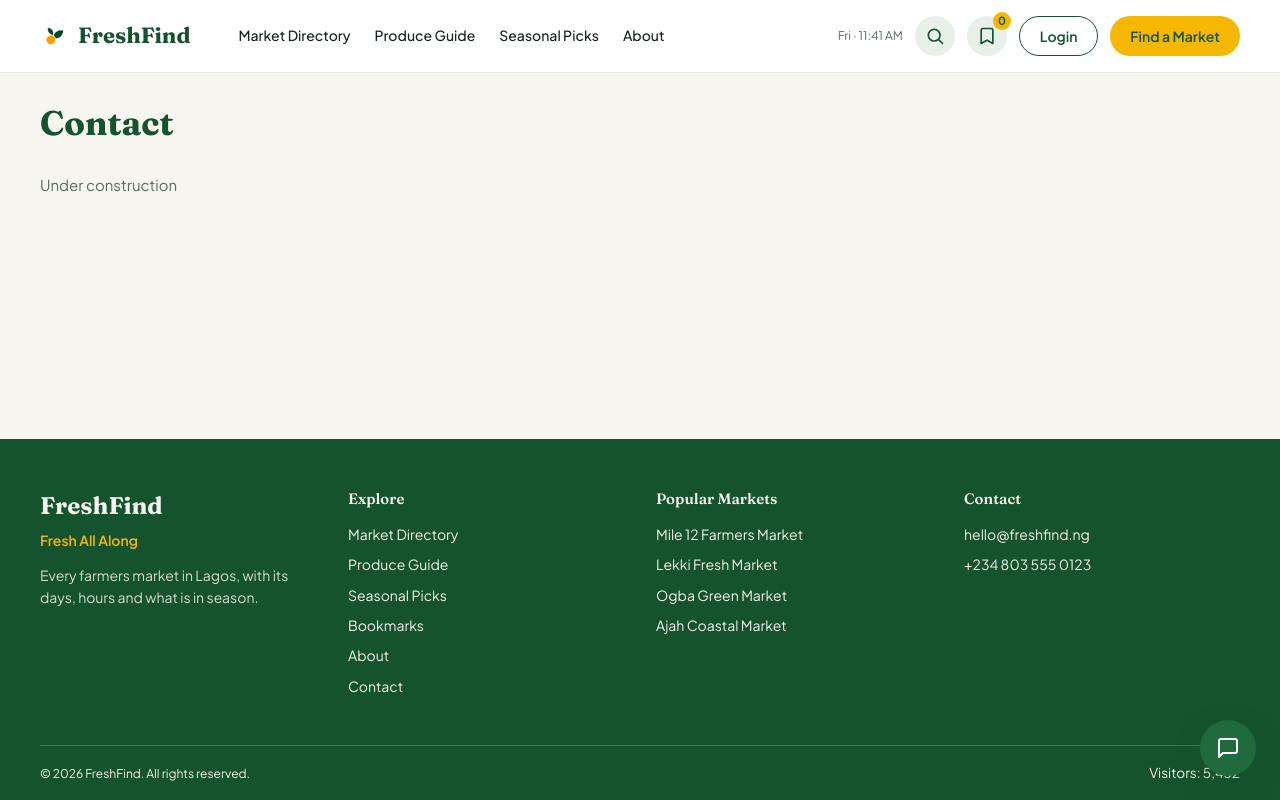
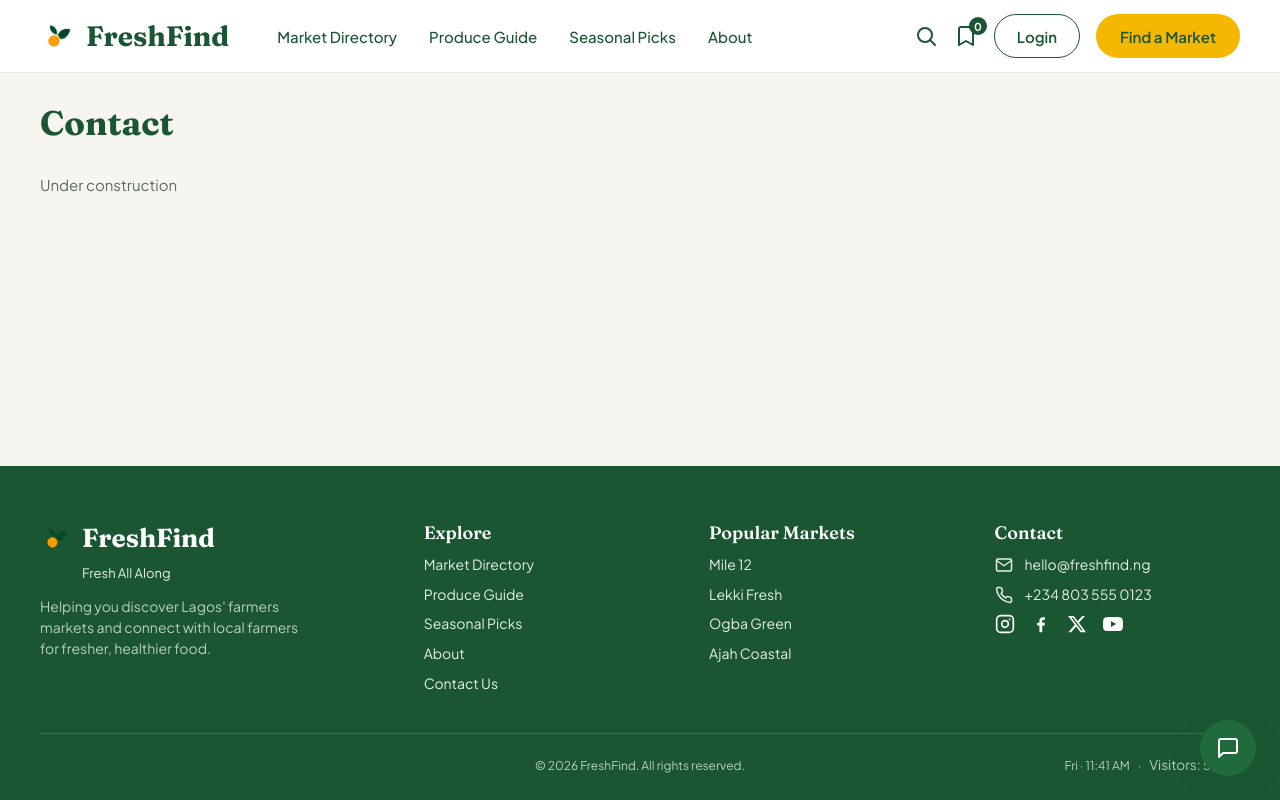
Before and after one commit to GeraldXtra/freshfind, a React (Vite) app: page /freshfind/contact in a window 1280 px wide. Built offline with nearby package versions, Linux system fonts and the light colour scheme.

Commit message:
Match navbar and footer to design mockup

```diff
--- a/src/components/Footer.jsx
+++ b/src/components/Footer.jsx
@@ -1,86 +1,222 @@
 import { Link } from 'react-router-dom'
+import LiveClock from './LiveClock'
 import VisitorCounter from './VisitorCounter'
+import logo from '../assets/images/brand/logo.png'
 
 const exploreLinks = [
   { label: 'Market Directory', to: '/directory' },
   { label: 'Produce Guide', to: '/produce' },
   { label: 'Seasonal Picks', to: '/seasonal' },
-  { label: 'Bookmarks', to: '/bookmarks' },
   { label: 'About', to: '/about' },
-  { label: 'Contact', to: '/contact' },
+  { label: 'Contact Us', to: '/contact' },
 ]
 
-const popularMarkets = [
-  'Mile 12 Farmers Market',
-  'Lekki Fresh Market',
-  'Ogba Green Market',
-  'Ajah Coastal Market',
-]
+const popularMarkets = ['Mile 12', 'Lekki Fresh', 'Ogba Green', 'Ajah Coastal']
 
 const footerStyle = {
   marginTop: 'var(--space-8)',
+  padding: '56px 0 24px',
   background: 'var(--color-green-900)',
-  color: 'var(--color-cream)',
+  color: 'var(--color-footer-text)',
 }
 
 const gridStyle = {
   display: 'grid',
-  gridTemplateColumns: 'repeat(auto-fit, minmax(200px, 1fr))',
-  gap: 'var(--space-6)',
-  padding: 'var(--space-7) 0',
+  gridTemplateColumns: '1.4fr 1fr 1fr 1fr',
+  gap: '40px',
 }
 
 const brandStyle = {
-  margin: 0,
+  display: 'inline-flex',
+  alignItems: 'center',
+  gap: '10px',
   fontFamily: 'var(--font-display)',
   fontWeight: 700,
-  fontSize: '1.5rem',
+  fontSize: '26px',
+  lineHeight: 1,
+  color: '#FFFFFF',
+}
+
+const brandImgStyle = {
+  height: '32px',
+  width: 'auto',
+  objectFit: 'contain',
 }
 
 const taglineStyle = {
-  margin: 'var(--space-1) 0 var(--space-3)',
-  fontWeight: 600,
-  fontSize: 'var(--text-sm)',
-  color: 'var(--color-amber)',
+  margin: '4px 0 0 42px',
+  fontSize: '13px',
+  lineHeight: 1.4,
+  color: 'var(--color-footer-text)',
 }
 
 const descriptionStyle = {
-  margin: 0,
-  fontSize: 'var(--text-sm)',
-  opacity: 0.85,
+  margin: '14px 0 0',
+  maxWidth: '260px',
+  fontSize: '14px',
+  lineHeight: 1.5,
+  color: 'var(--color-footer-muted)',
 }
 
 const headingStyle = {
-  margin: '0 0 var(--space-3)',
-  fontSize: 'var(--text-base)',
+  margin: '0 0 12px',
+  fontFamily: 'var(--font-display)',
+  fontSize: '18px',
   fontWeight: 600,
-  color: 'var(--color-cream)',
+  lineHeight: 1.2,
+  color: '#FFFFFF',
 }
 
 const listStyle = {
   display: 'grid',
-  gap: 'var(--space-2)',
+  gap: '10px',
   listStyle: 'none',
-  fontSize: 'var(--text-sm)',
   margin: 0,
   padding: 0,
+  fontSize: '14px',
+  lineHeight: 1.4,
+  color: 'var(--color-footer-text)',
 }
 
 const linkStyle = {
-  color: 'var(--color-cream)',
+  color: 'inherit',
+  textDecoration: 'none',
+}
+
+const contactItemStyle = {
+  display: 'flex',
+  alignItems: 'center',
+  gap: '12px',
+}
+
+const socialRowStyle = {
+  display: 'flex',
+  alignItems: 'center',
+  gap: '16px',
+}
+
+const socialLinkStyle = {
+  display: 'inline-flex',
+  color: '#FFFFFF',
   textDecoration: 'none',
 }
 
 const bottomStyle = {
-  display: 'flex',
-  flexWrap: 'wrap',
-  justifyContent: 'space-between',
+  display: 'grid',
+  gridTemplateColumns: '1fr auto 1fr',
   alignItems: 'center',
-  gap: 'var(--space-3)',
-  padding: 'var(--space-4) 0',
-  borderTop: '1px solid color-mix(in srgb, var(--color-cream) 20%, transparent)',
-  fontSize: 'var(--text-xs)',
+  gap: '16px',
+  marginTop: '40px',
+  paddingTop: '20px',
+  borderTop: '1px solid rgba(255,255,255,0.15)',
+  fontSize: '12px',
+  color: 'var(--color-footer-muted)',
 }
+
+const copyrightStyle = {
+  gridColumn: 2,
+  textAlign: 'center',
+}
+
+// Scopes --color-text-muted to the footer palette so LiveClock renders in the
+// footer muted tone without changing its own styles.
+const metaStyle = {
+  gridColumn: 3,
+  justifySelf: 'end',
+  display: 'inline-flex',
+  alignItems: 'center',
+  gap: '8px',
+  whiteSpace: 'nowrap',
+  '--color-text-muted': 'var(--color-footer-muted)',
+}
+
+function MailIcon() {
+  return (
+    <svg
+      width="18"
+      height="18"
+      viewBox="0 0 24 24"
+      fill="none"
+      stroke="currentColor"
+      strokeWidth="2"
+      strokeLinecap="round"
+      strokeLinejoin="round"
+      aria-hidden="true"
+    >
+      <path d="M4 4h16c1.1 0 2 .9 2 2v12c0 1.1-.9 2-2 2H4c-1.1 0-2-.9-2-2V6c0-1.1.9-2 2-2z" />
+      <polyline points="22,6 12,13 2,6" />
+    </svg>
+  )
+}
+
+function PhoneIcon() {
+  return (
+    <svg
+      width="18"
+      height="18"
+      viewBox="0 0 24 24"
+      fill="none"
+      stroke="currentColor"
+      strokeWidth="2"
+      strokeLinecap="round"
+      strokeLinejoin="round"
+      aria-hidden="true"
+    >
+      <path d="M22 16.92v3a2 2 0 0 1-2.18 2 19.79 19.79 0 0 1-8.63-3.07 19.5 19.5 0 0 1-6-6 19.79 19.79 0 0 1-3.07-8.67A2 2 0 0 1 4.11 2h3a2 2 0 0 1 2 1.72 12.84 12.84 0 0 0 .7 2.81 2 2 0 0 1-.45 2.11L8.09 9.91a16 16 0 0 0 6 6l1.27-1.27a2 2 0 0 1 2.11-.45 12.84 12.84 0 0 0 2.81.7A2 2 0 0 1 22 16.92z" />
+    </svg>
+  )
+}
+
+function InstagramIcon() {
+  return (
+    <svg
+      width="20"
+      height="20"
+      viewBox="0 0 24 24"
+      fill="none"
+      stroke="currentColor"
+      strokeWidth="2"
+      strokeLinecap="round"
+      strokeLinejoin="round"
+      aria-hidden="true"
+    >
+      <rect x="2" y="2" width="20" height="20" rx="5" ry="5" />
+      <path d="M16 11.37A4 4 0 1 1 12.63 8 4 4 0 0 1 16 11.37z" />
+      <line x1="17.5" y1="6.5" x2="17.51" y2="6.5" />
+    </svg>
+  )
+}
+
+function FacebookIcon() {
+  return (
+    <svg width="20" height="20" viewBox="0 0 24 24" fill="currentColor" aria-hidden="true">
+      <path d="M13.5 22v-8.2h2.8l.4-3.3h-3.2V8.4c0-.9.3-1.6 1.6-1.6h1.7V3.9c-.3 0-1.3-.1-2.5-.1-2.5 0-4.2 1.5-4.2 4.3v2.4H7.3v3.3h2.8V22h3.4z" />
+    </svg>
+  )
+}
+
+function XIcon() {
+  return (
+    <svg width="20" height="20" viewBox="0 0 24 24" fill="currentColor" aria-hidden="true">
+      <path d="M18.244 2.25h3.308l-7.227 8.26 8.502 11.24H16.17l-5.214-6.817L4.99 21.75H1.68l7.73-8.835L1.254 2.25H8.08l4.713 6.231zm-1.161 17.52h1.833L7.084 4.126H5.117z" />
+    </svg>
+  )
+}
+
+function YouTubeIcon() {
+  return (
+    <svg width="20" height="20" viewBox="0 0 24 24" fill="currentColor" aria-hidden="true">
+      <path d="M23.498 6.186a3.016 3.016 0 0 0-2.122-2.136C19.505 3.545 12 3.545 12 3.545s-7.505 0-9.377.505A3.017 3.017 0 0 0 .502 6.186C0 8.07 0 12 0 12s0 3.93.502 5.814a3.016 3.016 0 0 0 2.122 2.136c1.871.505 9.376.505 9.376.505s7.505 0 9.377-.505a3.015 3.015 0 0 0 2.122-2.136C24 15.93 24 12 24 12s0-3.93-.502-5.814zM9.545 15.568V8.432L15.818 12l-6.273 3.568z" />
+    </svg>
+  )
+}
+
+const socialLinks = [
+  { label: 'Instagram', href: '#', Icon: InstagramIcon },
+  { label: 'Facebook', href: '#', Icon: FacebookIcon },
+  { label: 'X', href: '#', Icon: XIcon },
+  { label: 'YouTube', href: '#', Icon: YouTubeIcon },
+]
 
 export default function Footer() {
   return (
@@ -88,10 +224,14 @@ export default function Footer() {
       <div className="container">
         <div style={gridStyle}>
           <div>
-            <p style={brandStyle}>FreshFind</p>
+            <div style={brandStyle}>
+              <img src={logo} alt="FreshFind logo" style={brandImgStyle} />
+              <span>FreshFind</span>
+            </div>
             <p style={taglineStyle}>Fresh All Along</p>
             <p style={descriptionStyle}>
-              Every farmers market in Lagos, with its days, hours and what is in season.
+              Helping you discover Lagos&apos; farmers markets and connect with local farmers for
+              fresher, healthier food.
             </p>
           </div>
 
@@ -120,23 +260,36 @@ export default function Footer() {
           <div>
             <h4 style={headingStyle}>Contact</h4>
             <ul style={listStyle}>
-              <li>
+              <li style={contactItemStyle}>
+                <MailIcon />
                 <a href="mailto:hello@freshfind.ng" style={linkStyle}>
                   hello@freshfind.ng
                 </a>
               </li>
-              <li>
+              <li style={contactItemStyle}>
+                <PhoneIcon />
                 <a href="tel:+2348035550123" style={linkStyle}>
                   +234 803 555 0123
                 </a>
+              </li>
+              <li style={socialRowStyle}>
+                {socialLinks.map(({ label, href, Icon }) => (
+                  <a key={label} href={href} aria-label={label} style={socialLinkStyle}>
+                    <Icon />
+                  </a>
+                ))}
               </li>
             </ul>
           </div>
         </div>
 
         <div style={bottomStyle}>
-          <span>© 2026 FreshFind. All rights reserved.</span>
-          <VisitorCounter />
+          <span style={copyrightStyle}>© 2026 FreshFind. All rights reserved.</span>
+          <span style={metaStyle}>
+            <LiveClock />
+            <span aria-hidden="true">·</span>
+            <VisitorCounter />
+          </span>
         </div>
       </div>
     </footer>
--- a/src/components/Navbar.jsx
+++ b/src/components/Navbar.jsx
@@ -1,6 +1,5 @@
 import { useCallback, useState } from "react";
 import { Link, NavLink } from "react-router-dom";
-import LiveClock from "./LiveClock";
 import SearchOverlay from "./SearchOverlay";
 import logo from "../assets/images/brand/logo.png";
 
@@ -21,34 +20,34 @@ const headerStyle = {
 
 const innerStyle = {
   display: "flex",
-  flexWrap: "wrap",
   alignItems: "center",
-  columnGap: "48px",
-  rowGap: "var(--space-3)",
-  minHeight: "72px",
+  height: "72px",
 };
 
 const logoStyle = {
   display: "inline-flex",
   alignItems: "center",
   gap: "10px",
+  marginRight: "48px",
   fontFamily: "var(--font-display)",
   fontWeight: 700,
-  fontSize: "22px",
+  fontSize: "28px",
+  lineHeight: 1,
   color: "var(--color-green-900)",
   textDecoration: "none",
+  whiteSpace: "nowrap",
 };
 
 const logoImgStyle = {
-  width: "28px",
-  height: "28px",
+  height: "36px",
+  width: "auto",
   objectFit: "contain",
 };
 
 const navListStyle = {
   display: "flex",
-  flexWrap: "wrap",
-  gap: "24px",
+  alignItems: "center",
+  gap: "32px",
   listStyle: "none",
   margin: 0,
   padding: 0,
@@ -56,20 +55,23 @@ const navListStyle = {
 
 const navLinkStyle = ({ isActive }) => ({
   display: "inline-block",
-  padding: "var(--space-2) 0",
-  fontSize: "var(--text-sm)",
+  padding: "8px 0 6px",
+  fontFamily: "var(--font-body)",
+  fontSize: "15px",
   fontWeight: 500,
-  color: isActive ? "var(--color-green-900)" : "var(--color-text)",
+  lineHeight: 1,
+  color: "var(--color-green-900)",
   textDecoration: "none",
+  whiteSpace: "nowrap",
   borderBottom: isActive
-    ? "2px solid var(--color-green-700)"
+    ? "2px solid var(--color-green-900)"
     : "2px solid transparent",
 });
 
 const rightStyle = {
   display: "flex",
   alignItems: "center",
-  gap: "var(--space-3)",
+  gap: "16px",
   marginLeft: "auto",
 };
 
@@ -78,11 +80,11 @@ const iconButtonStyle = {
   display: "inline-flex",
   alignItems: "center",
   justifyContent: "center",
-  width: "40px",
-  height: "40px",
+  width: "24px",
+  height: "24px",
+  padding: 0,
   border: "none",
-  borderRadius: "var(--radius-pill)",
-  background: "var(--color-green-soft)",
+  background: "transparent",
   color: "var(--color-green-900)",
   textDecoration: "none",
   cursor: "pointer",
@@ -90,36 +92,59 @@ const iconButtonStyle = {
 
 const badgeStyle = {
   position: "absolute",
-  top: "-4px",
-  right: "-4px",
-  minWidth: "18px",
+  top: "-7px",
+  right: "-9px",
+  width: "18px",
   height: "18px",
-  padding: "0 var(--space-1)",
   boxSizing: "border-box",
   display: "inline-flex",
   alignItems: "center",
   justifyContent: "center",
   borderRadius: "var(--radius-pill)",
-  background: "var(--color-amber)",
-  color: "var(--color-green-900)",
-  fontSize: "0.7rem",
+  background: "var(--color-green-900)",
+  color: "#FFFFFF",
+  fontFamily: "var(--font-body)",
+  fontSize: "11px",
   fontWeight: 700,
+  lineHeight: 1,
 };
 
-const navButtonStyle = {
+const pillBaseStyle = {
   display: "inline-flex",
   alignItems: "center",
-  height: "40px",
-  padding: "0 20px",
+  justifyContent: "center",
+  height: "44px",
   boxSizing: "border-box",
-  fontSize: "var(--text-sm)",
+  borderRadius: "var(--radius-pill)",
+  fontFamily: "var(--font-body)",
+  fontSize: "15px",
+  fontWeight: 600,
+  lineHeight: 1,
+  color: "var(--color-green-900)",
+  textDecoration: "none",
+  whiteSpace: "nowrap",
+  cursor: "pointer",
+};
+
+const loginButtonStyle = {
+  ...pillBaseStyle,
+  padding: "0 22px",
+  background: "transparent",
+  border: "1.5px solid var(--color-green-900)",
+};
+
+const findMarketStyle = {
+  ...pillBaseStyle,
+  padding: "0 24px",
+  background: "var(--color-amber)",
+  border: "none",
 };
 
 function SearchIcon() {
   return (
     <svg
-      width="20"
-      height="20"
+      width="24"
+      height="24"
       viewBox="0 0 24 24"
       fill="none"
       stroke="currentColor"
@@ -137,8 +162,8 @@ function SearchIcon() {
 function BookmarkIcon() {
   return (
     <svg
-      width="20"
-      height="20"
+      width="24"
+      height="24"
       viewBox="0 0 24 24"
       fill="none"
       stroke="currentColor"
@@ -179,8 +204,6 @@ export default function Navbar() {
           </nav>
 
           <div style={rightStyle}>
-            <LiveClock />
-
             <button
               type="button"
               onClick={openSearch}
@@ -199,11 +222,11 @@ export default function Navbar() {
               <span style={badgeStyle}>0</span>
             </Link>
 
-            <button type="button" className="btn-outline" style={navButtonStyle}>
+            <button type="button" style={loginButtonStyle}>
               Login
             </button>
 
-            <Link to="/directory" className="btn-primary" style={navButtonStyle}>
+            <Link to="/directory" style={findMarketStyle}>
               Find a Market
             </Link>
           </div>
--- a/src/styles/theme.css
+++ b/src/styles/theme.css
@@ -2,7 +2,7 @@
   /* Colors */
   --color-cream: #F7F5EF;
   --color-surface: #FFFFFF;
-  --color-green-900: #14532D;
+  --color-green-900: #1A5632;
   --color-green-700: #1F6B3D;
   --color-green-soft: #E8F0E9;
   --color-amber: #F5B700;
@@ -10,6 +10,8 @@
   --color-text-muted: #5C6B60;
   --color-border: #E5E7E0;
   --color-badge-open: #14532D;
+  --color-footer-text: #E6EFE8;
+  --color-footer-muted: #B9CFC0;
 
   /* Fonts */
   --font-display: 'Fraunces', Georgia, serif;
```
